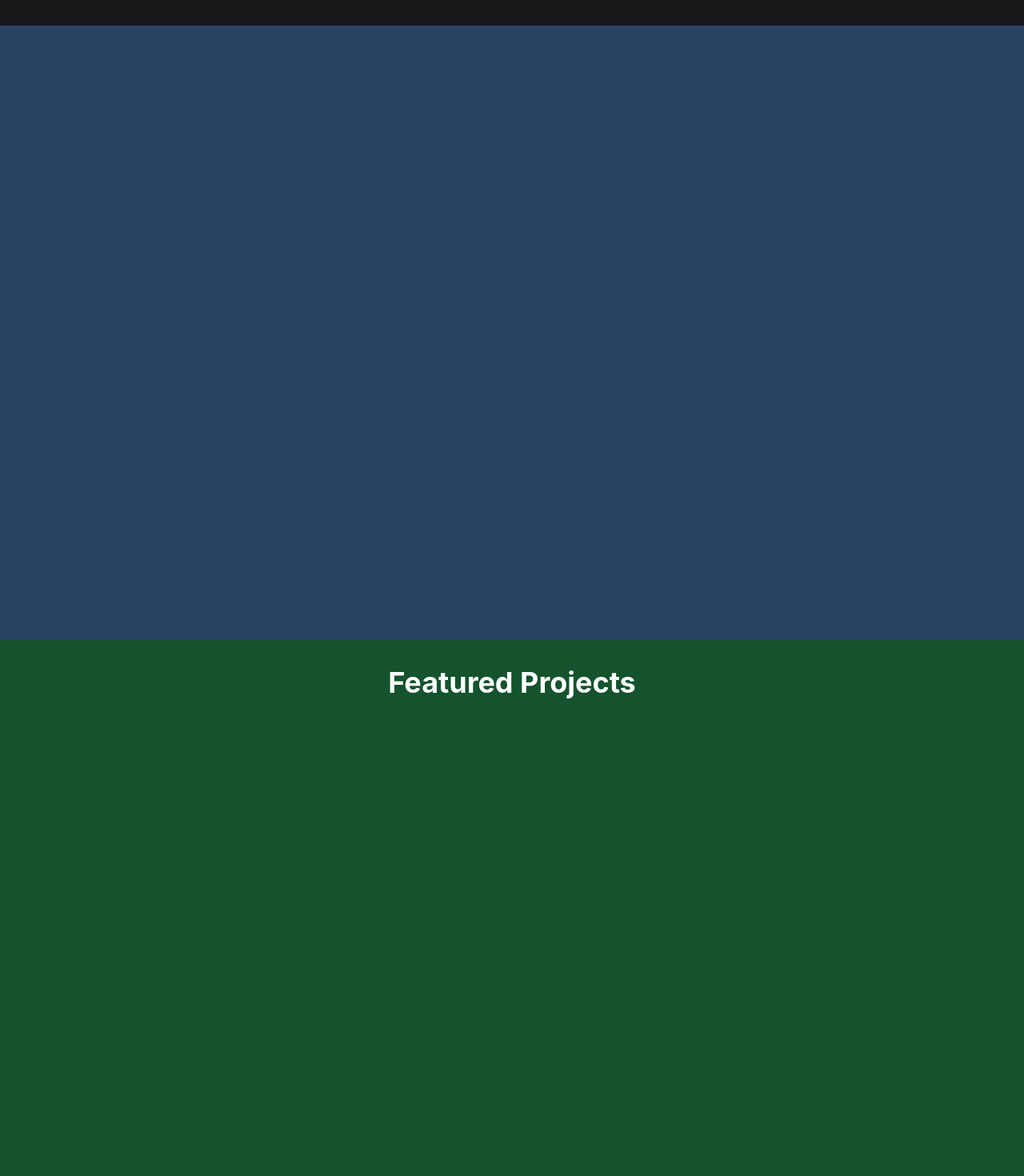
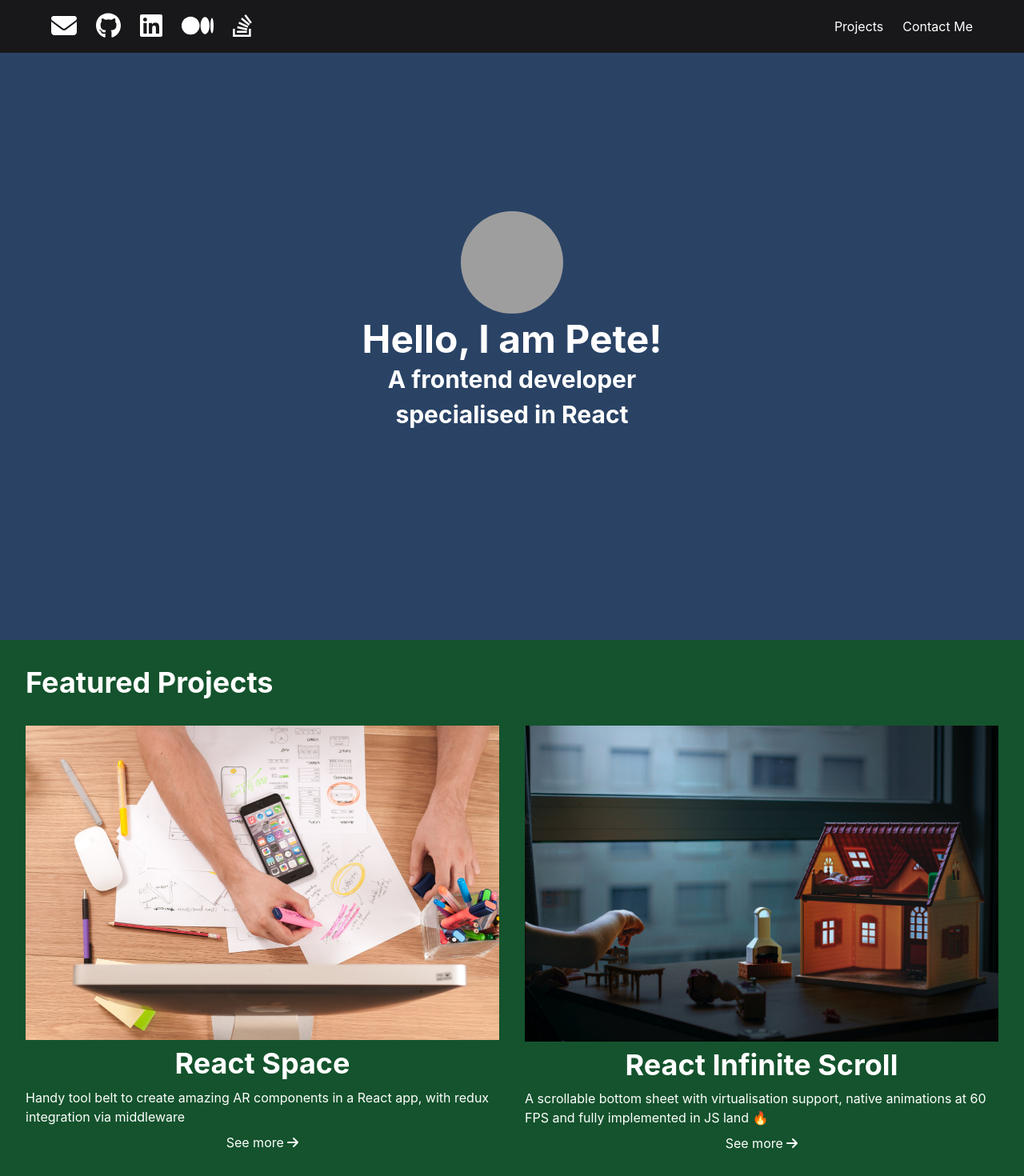
Before and after one commit to ignaciogmg/my-portfolio, a React (Create React App) app: page / in a window 1280 px wide. Shown: the top 1470 px of the page at 80% size. Built offline with nearby package versions, Linux system fonts and the light colour scheme; grey boxes are pictures that could not be loaded.

Commit message:
header component finished

```diff
--- a/src/components/Card.js
+++ b/src/components/Card.js
@@ -7,7 +7,17 @@ const Card = ({ title, description, imageSrc }) => {
   // Implement the UI for the Card component according to the instructions.
   // You should be able to implement the component with the elements imported above.
   // Feel free to import other UI components from Chakra UI if you wish to.
-  return null;
+
+  return (
+    // <HStack>
+    <VStack>
+      <Image src={imageSrc} />
+      <Heading>{title}</Heading>
+      <Text>{description}</Text>
+      <Text>See more <FontAwesomeIcon icon={faArrowRight} size="1x" /></Text>
+    </VStack>
+    // </HStack>
+  );
 };
 
 export default Card;
--- a/src/components/ContactMeSection.js
+++ b/src/components/ContactMeSection.js
@@ -1,4 +1,4 @@
-import React, {useEffect} from "react";
+import React, { useEffect } from "react";
 import { useFormik } from "formik";
 import {
   Box,
@@ -15,15 +15,15 @@ import {
 import * as Yup from 'yup';
 import FullScreenSection from "./FullScreenSection";
 import useSubmit from "../hooks/useSubmit";
-import {useAlertContext} from "../context/alertContext";
+import { useAlertContext } from "../context/alertContext";
 
-const LandingSection = () => {
-  const {isLoading, response, submit} = useSubmit();
+const ContactMeSection = () => {
+  const { isLoading, response, submit } = useSubmit();
   const { onOpen } = useAlertContext();
 
   const formik = useFormik({
     initialValues: {},
-    onSubmit: (values) => {},
+    onSubmit: (values) => { },
     validationSchema: Yup.object({}),
   });
 
@@ -88,4 +88,4 @@ const LandingSection = () => {
   );
 };
 
-export default LandingSection;
+export default ContactMeSection;
--- a/src/components/Footer.js
+++ b/src/components/Footer.js
@@ -1,5 +1,5 @@
 import React from "react";
-import {Box, Flex} from "@chakra-ui/react";
+import { Box, Flex } from "@chakra-ui/react";
 
 const Footer = () => {
   return (
@@ -14,7 +14,7 @@ const Footer = () => {
           maxWidth="1024px"
           height={16}
         >
-          <p>Pete • © 2022</p>
+          <p>Ignacio • © 2023</p>
         </Flex>
       </footer>
     </Box>
--- a/src/components/Header.js
+++ b/src/components/Header.js
@@ -32,8 +32,21 @@ const socials = [
   },
 ];
 
+const links = [
+  {
+    text: "Projects",
+    url: "projects",
+  },
+  {
+    text: "Contact Me",
+    url: "contact-me",
+  },
+];
+
 const Header = () => {
-  const handleClick = (anchor) => () => {
+
+  const handleClick = (anchor) => (e) => {
+    anchor === "contact-me" ? anchor = "contactme" : anchor;
     const id = `${anchor}-section`;
     const element = document.getElementById(id);
     if (element) {
@@ -42,7 +55,7 @@ const Header = () => {
         block: "start",
       });
     }
-  };
+  }
 
   return (
     <Box
@@ -64,11 +77,33 @@ const Header = () => {
           alignItems="center"
         >
           <nav>
-            {/* Add social media links based on the `socials` data */}
+            <HStack spacing={6}>
+              {/* Add social media links based on the `socials` data */
+                socials.map((social) => (
+                  <a
+                    key={social.url}
+                    href={social.url}
+                    target="_blank" rel="noreferrer"
+                  >
+                    <FontAwesomeIcon icon={social.icon} size='2x' />
+                  </a>
+                ))
+              }
+            </HStack>
           </nav>
           <nav>
-            <HStack spacing={8}>
-              {/* Add links to Projects and Contact me section */}
+            <HStack spacing={6}>
+              {/* Add links based on the `links` data */
+                links.map((link) => (
+                  <a
+                    key={link.url}
+                    href={`/#${link.url}`}
+                    onClick={handleClick(link.url)}
+                  >
+                    {link.text}
+                  </a>
+                ))
+              }
             </HStack>
           </nav>
         </HStack>
--- a/src/components/LandingSection.js
+++ b/src/components/LandingSection.js
@@ -15,6 +15,18 @@ const LandingSection = () => (
     isDarkBackground
     backgroundColor="#2A4365"
   >
+    <VStack>
+      <Avatar size="2xl" name="Pete" src="https://i.pravatar.cc/150?img=7" />
+      <Heading as="p" size="2xl" color="white">
+        {greeting}
+      </Heading>
+      <Heading as="h2" size="lg" color="white">
+        {bio1}
+      </Heading>
+      <Heading as="h2" size="lg" color="white">
+        {bio2}
+      </Heading>
+    </VStack>
 
   </FullScreenSection>
 );
```
Also changed, not shown: 1 other file (tests, documents, lock files or other folders).
